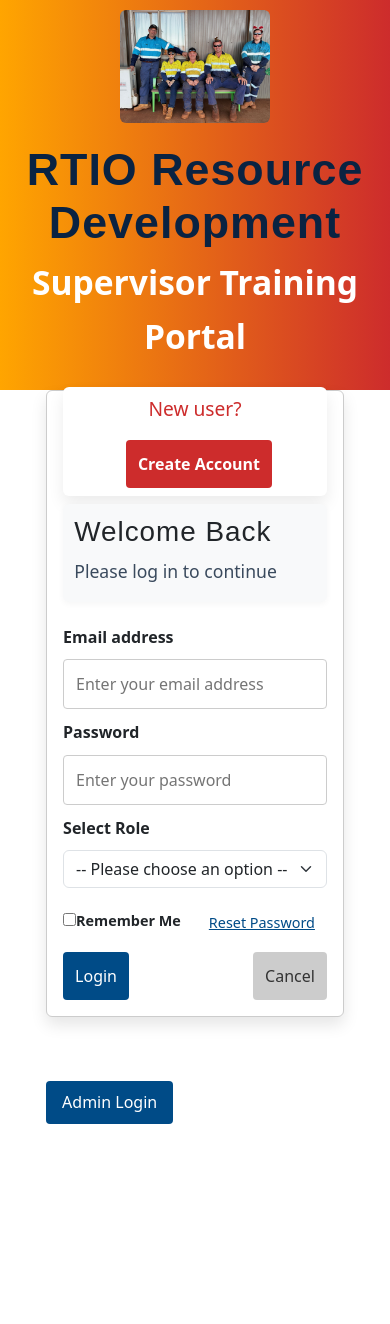
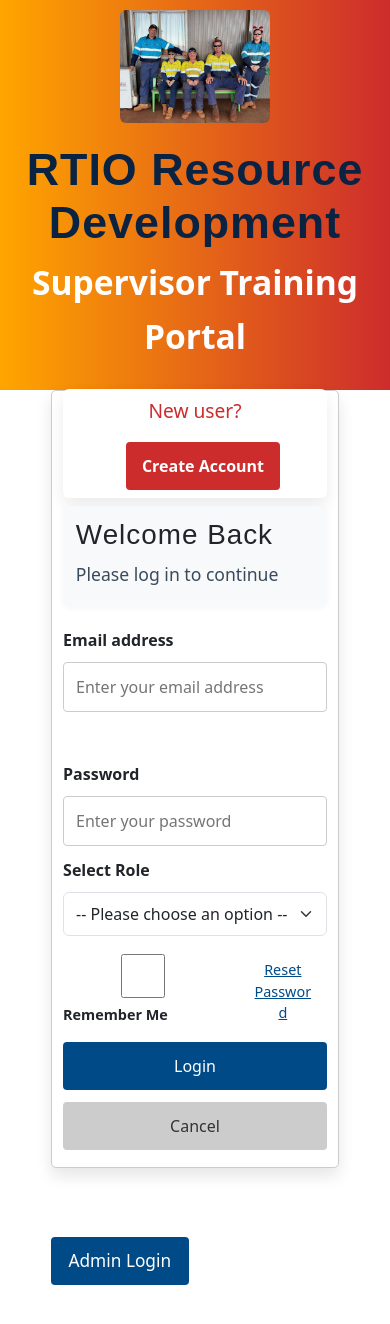
Before and after one commit to Klara1707/supervisor_prototype, a React (Create React App) app: page /supervisor_prototype/login in a window 390 px wide. Shown: the top 1324 px of the page. Before the commit the page ends 1164 px from the top, so only its background shows below. Built offline with nearby package versions, Linux system fonts and the light colour scheme.

Commit message:
fixing accesebilety and small screen. login and create account

```diff
--- a/src/pages/CreateAccountPage.css
+++ b/src/pages/CreateAccountPage.css
@@ -1,3 +1,49 @@
+button:focus, a:focus, input:focus, select:focus {
+    outline: 2px solid #004b87 !important;
+    outline-offset: 2px;
+    box-shadow: 0 0 0 2px #90caf9 !important;
+}
+@media (max-width: 600px) {
+    .signup-container {
+        margin-top: 1rem;
+        padding: 0 1.2rem;
+    }
+    .signup-form {
+        max-width: 99vw;
+        width: 100%;
+        padding: 1.1rem 0.7rem;
+        border-radius: 5px;
+        box-shadow: 0 2px 6px rgba(0,0,0,0.08);
+        margin: 1.1rem auto;
+        word-break: break-word;
+        gap: 1rem;
+    }
+    .form-header h1 {
+        font-size: 1.4rem;
+        font-weight: bold;
+    }
+    .form-header p {
+        font-size: 0.98rem;
+    }
+    .signup-form button,
+    .back-to-login {
+        font-size: 1.08rem;
+        padding: 0.7rem 1.1rem;
+        min-height: 44px;
+        width: 100%;
+        box-sizing: border-box;
+    }
+    .signup-form input {
+        font-size: 1rem;
+        padding: 0.7rem;
+        min-height: 44px;
+        width: 100%;
+        box-sizing: border-box;
+    }
+    .signup-form label {
+        font-size: 1rem;
+    }
+}
 
 
 /* Page-specific styles for CreateAccountPage */
@@ -18,7 +64,7 @@
     flex-direction: column;
     width: 100%;
     max-width: 400px;
-    gap: var(--space-medium);
+    gap: 0.5rem;
     margin-left: auto;
     margin-right: auto;
 }
@@ -43,13 +89,14 @@
 
 .form-header {
     text-align: center;
-    margin-bottom: 1rem;
+    margin-bottom: 0;
 }
 
 .form-header h1 {
-    margin-bottom: 0.5rem;
-    font-size: 1.5rem;
+    margin-bottom: 0;
+    font-size: 2rem;
     color: var(--black);
+    font-weight: bold;
 }
 
 .form-header p {
@@ -73,7 +120,9 @@
 }
 
 .back-to-login {
-    display: block;
+    display: flex;
+    align-items: center;
+    justify-content: center;
     margin: 0 auto;
     margin-top: 0.75rem;
     padding: 0.75rem;
@@ -85,6 +134,9 @@
     color: white;
     transition: background-color 0.3s ease;
     text-decoration: none;
+    text-align: center;
+    width: 100%;
+    box-sizing: border-box;
 }
 .back-to-login:hover {
     background-color: #00345c;
--- a/src/pages/CreateAccountPage.jsx
+++ b/src/pages/CreateAccountPage.jsx
@@ -66,9 +66,12 @@
 			<HeroBar />
 			<SuccesLoginPop show={showPopup} onClose={handleClosePopup} />
 			<div className="signup-container">
-				<form className="signup-form" onSubmit={handleSubmit}>
+				<form className="signup-form" onSubmit={handleSubmit} aria-labelledby="signup-form-header">
 					<div className="form-header">
-						<h1>Create Account</h1>
+						<h1 id="signup-form-header" style={{ fontSize: '2.0rem', fontWeight: 'bold' }}>Create Account</h1>
+					</div>
+					<div aria-live="polite" aria-atomic="true" style={{ minHeight: '1.5em', color: message === 'Registration successful!' ? '#388e3c' : '#cd2c2c', fontWeight: message === 'Registration successful!' ? 'normal' : 'bold', marginBottom: '0.5rem' }}>
+						{message}
 					</div>
 					<label htmlFor="first_name">First Name</label>
 					<input
@@ -78,6 +81,7 @@
 						value={form.first_name}
 						onChange={handleChange}
 						required
+						aria-required="true"
 						placeholder="First Name"
 						autoComplete="given-name"
 						style={{border: '1px solid #ccc'}}
@@ -90,6 +94,7 @@
 						value={form.last_name}
 						onChange={handleChange}
 						required
+						aria-required="true"
 						placeholder="Last Name"
 						autoComplete="family-name"
 						style={{border: '1px solid #ccc'}}
@@ -102,6 +107,7 @@
 						value={form.username}
 						onChange={handleChange}
 						required
+						aria-required="true"
 						placeholder="Enter your email address"
 						autoComplete="username"
 						style={{border: '1px solid #ccc'}}
@@ -114,6 +120,7 @@
 						value={form.password}
 						onChange={handleChange}
 						required
+						aria-required="true"
 						placeholder="Password"
 						autoComplete="new-password"
 						style={{border: '1px solid #ccc'}}
@@ -125,6 +132,7 @@
 						value={form.site}
 						onChange={handleChange}
 						required
+						aria-required="true"
 						className="signup-input"
 						style={{
 							padding: '0.75rem',
--- a/src/pages/LogInPage.css
+++ b/src/pages/LogInPage.css
@@ -49,14 +49,10 @@
     }
     button:focus,
     a:focus {
-        outline: none !important;
-        box-shadow: none !important;
-        /* border-color: transparent !important; */ /* REMOVE THIS LINE */
-    }
-    button:focus,
-    a:focus {
-        outline: none !important;
-        box-shadow: none !important;
+        outline: 2px solid #004b87 !important;
+        outline-offset: 2px;
+        box-shadow: 0 0 0 2px #90caf9 !important;
+        /* border-color: transparent !important; */
     }
     .new-user-box button:focus,
     .new-user-box button:active {
@@ -476,46 +472,79 @@
 @media (max-width: 600px) {
     .login-container {
         margin-top: 1rem;
-        padding: 0 0.5rem;
+        padding: 0 1.2rem;
     }
     .login-form,
     .admin-login-box,
     .new-user-box {
-        max-width: 98vw;
+        max-width: 99vw;
         width: 100%;
-        padding: 1rem;
-        border-radius: 6px;
-        box-shadow: 0 4px 8px rgba(0,0,0,0.08);
-        margin: 1rem auto;
+        padding: 1.1rem 0.7rem;
+        border-radius: 5px;
+        box-shadow: 0 2px 6px rgba(0,0,0,0.08);
+        margin: 1.1rem auto;
+        word-break: break-word;
     }
     .form-header h1 {
-        font-size: 1.1rem;
+        font-size: 1.15rem;
     }
     .form-header p {
-        font-size: 0.95rem;
+        font-size: 0.98rem;
     }
     .login-form-btn,
     .admin-login-toggle,
     .create-account-btn {
-        font-size: 1rem;
-        padding: 0.6rem 1rem;
+        font-size: 1.08rem;
+        padding: 0.7rem 1.1rem;
+        min-height: 44px;
     }
     .login-form-input,
     .form-select {
-        font-size: 0.95rem;
-        padding: 0.6rem;
+        font-size: 1rem;
+        padding: 0.7rem;
     }
     .top-row {
         flex-direction: column;
-        gap: 1rem;
-        margin-bottom: 1rem;
+        gap: 1.2rem;
+        margin-bottom: 1.1rem;
     }
     .context-inner-box {
-        font-size: 0.95rem;
-        padding: 0.7rem;
+        font-size: 0.98rem;
+        padding: 0.8rem;
     }
     .forgot-link {
-        font-size: 0.8rem;
-        padding: 2px 4px;
+        font-size: 0.82rem;
+        padding: 4px 6px;
+        min-height: 36px;
+        display: inline-flex;
+        align-items: center;
+    }
+    .form-buttons {
+        flex-direction: column;
+        gap: 0.7rem;
+    }
+    .login-form label,
+    .login-form input,
+    .login-form-btn,
+    .admin-login-toggle,
+    .create-account-btn {
+        width: 100%;
+        box-sizing: border-box;
+    }
+    .login-form input,
+    .form-select {
+        min-height: 44px;
+    }
+    .new-user-box {
+        font-size: 1.08rem;
+    }
+    .admin-login-box {
+        font-size: 1.08rem;
+    }
+    .password-reset-form {
+        font-size: 1rem;
+    }
+    .password-reset-form h2 {
+        font-size: 1.15rem;
     }
 }
--- a/src/pages/LogInPage.jsx
+++ b/src/pages/LogInPage.jsx
@@ -94,12 +94,17 @@
     const [showAdminLogin, setShowAdminLogin] = useState(false);
     const [showResetPopup, setShowResetPopup] = useState(false);
 
-    const handleCancel = () => {
+        const [loginMessage, setLoginMessage] = useState("");
+        const [loginMessageType, setLoginMessageType] = useState(""); // "error" or "success"
+
+        const handleCancel = () => {
         setUsername("");
         setPassword("");
         setSite("");
         setRole("");
         setRememberMe(false);
+            setLoginMessage("");
+            setLoginMessageType("");
     };
 
     const handleLogin = async (e) => {
@@ -184,6 +189,9 @@
                         className="login-form-input"
                         style={{border: '1px solid #ccc', marginBottom: '0.3rem'}}
                     />
+                    <div aria-live="polite" aria-atomic="true" style={{ minHeight: '1.5em', color: loginMessageType === 'error' ? '#cd2c2c' : '#388e3c', fontWeight: loginMessageType === 'error' ? 'bold' : 'normal', marginBottom: '0.5rem' }}>
+                        {loginMessage}
+                    </div>
                     <label htmlFor="password">Password</label>
                     <input
                         type="password"
```
